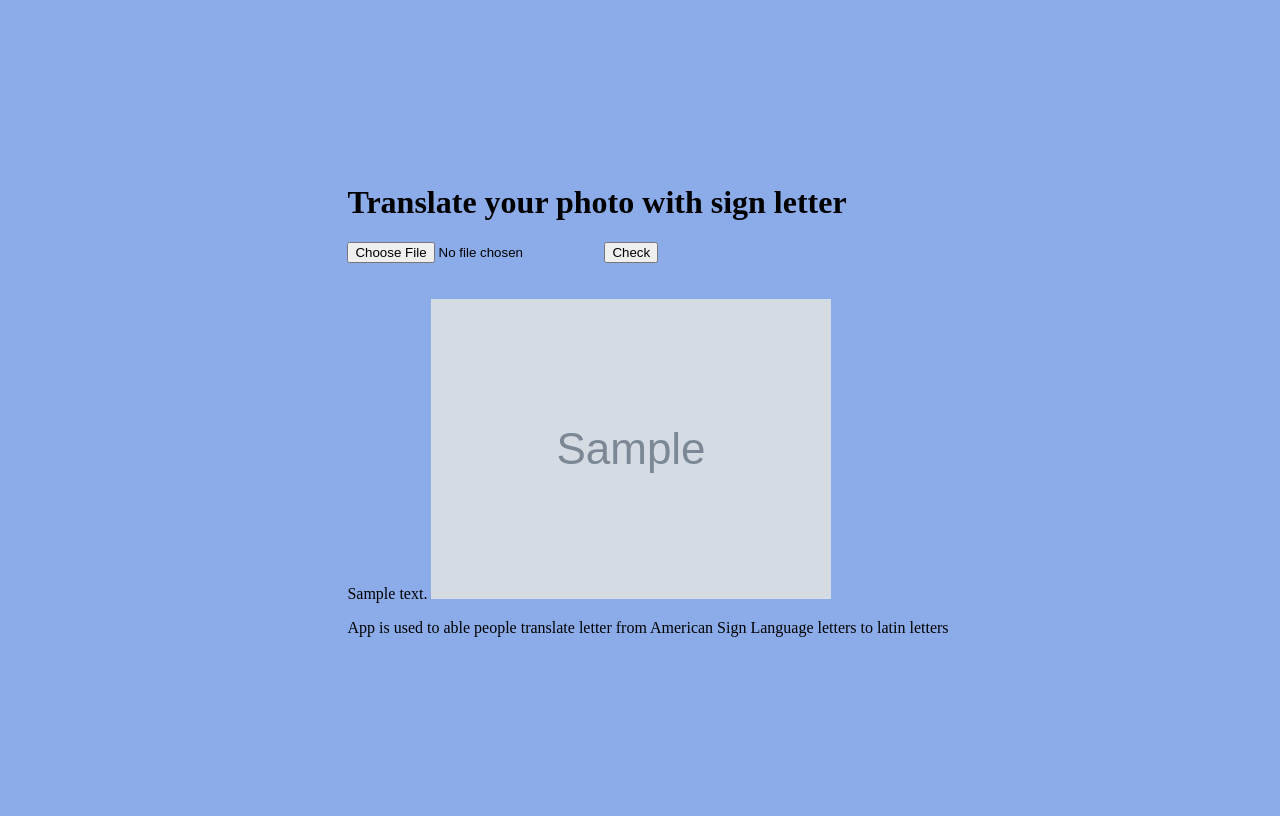
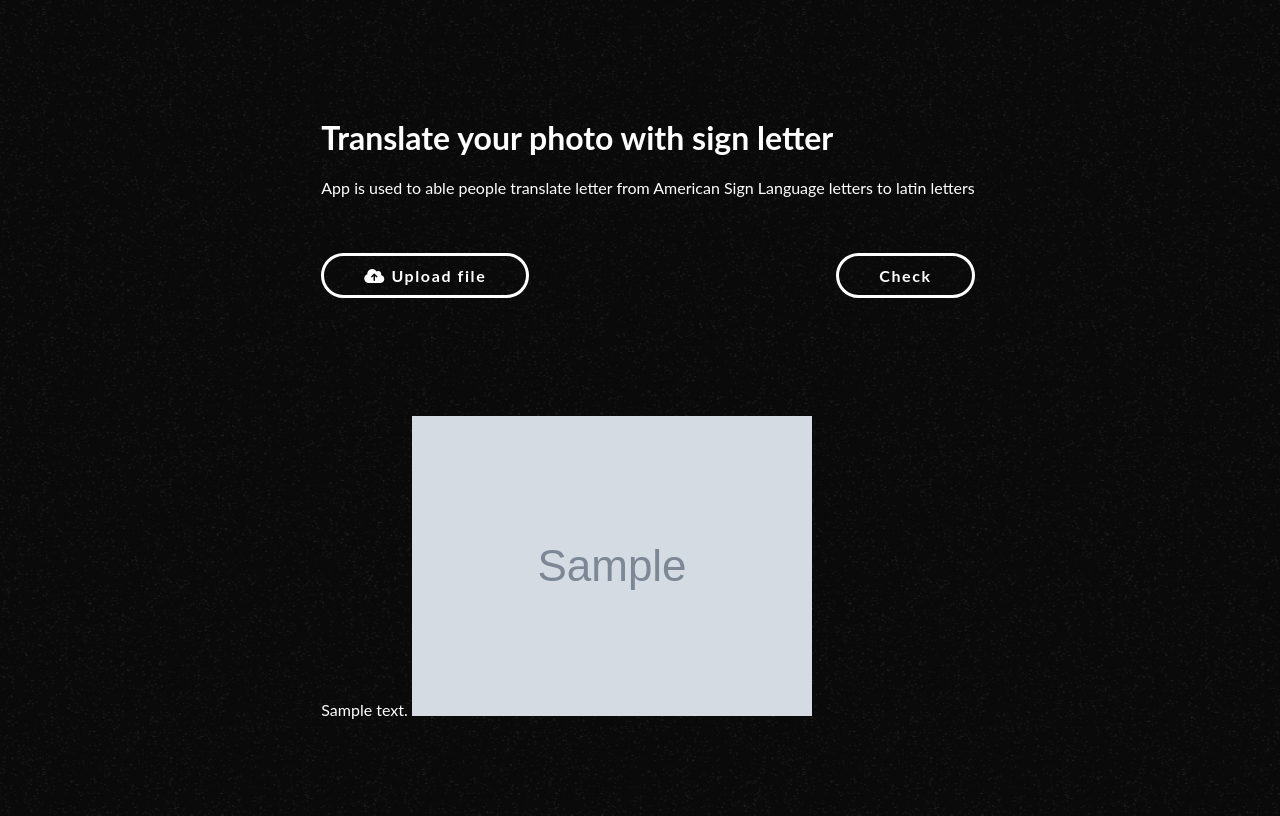
Before and after one commit to dtararuj/sign_language_letter_translator, a Flask app: template templates/index.html in a window 1280 px wide. Run offline with Flask 2, Linux system fonts and the light colour scheme; the template is opened without the code that fills it: most values are stand-ins (such as "Sample title", 1, 10 or a date in 2020); grey boxes marked "Sample" are stand-in pictures.

Commit message:
new style and index.html

```diff
--- a/app.py
+++ b/app.py
@@ -2,7 +2,7 @@ import numpy as np
 from tensorflow.keras import models
 import cv2
 import os
-from flask import Flask, render_template, request, redirect, flash
+from flask import Flask, render_template, request, redirect, flash, url_for, Response
 from werkzeug.utils import secure_filename
 
 
@@ -67,30 +67,33 @@ def upload_file():
 # create our predictions
 @app.route('/predict', methods = ['GET','POST'])
 def predict():
-    # here we'r loading uploaded photo from temporary folder
-    file1 = request.files['file']
-    filename1 = file1.filename
-    file_path = (os.path.join(app.config['UPLOAD_FOLDER'], filename1))
-    file1.save(file_path)
+    if request.method == 'POST':
+        # here we'r loading uploaded photo from temporary folder
+        file1 = request.files['file']
+        filename1 = file1.filename
+        file_path = (os.path.join(app.config['UPLOAD_FOLDER'], filename1))
+        file1.save(file_path)
 
-    new_photo =cv2.imread(file_path,cv2.IMREAD_UNCHANGED)
+        new_photo =cv2.imread(file_path,cv2.IMREAD_UNCHANGED)
 
-    # due to model definition we need to save photo in grayscale
-    gray = cv2.cvtColor(new_photo, cv2.COLOR_BGR2GRAY)
+        # due to model definition we need to save photo in grayscale
+        gray = cv2.cvtColor(new_photo, cv2.COLOR_BGR2GRAY)
 
-    # our photo need to be scaled to format 28 x 28
-    dim = (28, 28)
+        # our photo need to be scaled to format 28 x 28
+        dim = (28, 28)
 
-    resized = cv2.resize(gray, dim, interpolation = cv2.INTER_AREA)
+        resized = cv2.resize(gray, dim, interpolation = cv2.INTER_AREA)
 
-    # last step is to resize your photo to specific shape, which is specific for model input layer
-    resized1 = resized.reshape(-1,28,28,1)
+        # last step is to resize your photo to specific shape, which is specific for model input layer
+        resized1 = resized.reshape(-1,28,28,1)
 
-    # prediction our uploaded photo
-    prediction  = model.predict(resized1).argmax(axis = 1)
+        # prediction our uploaded photo
+        prediction  = model.predict(resized1).argmax(axis = 1)
 
-    output = slownik[prediction[0]]
-    return render_template('index.html', prediction_text="This letter is {}".format(output), user_image = file_path)
+        output = slownik[prediction[0]]
+        return render_template('index.html', prediction_text="This letter is {}".format(output),user_image = os.path.join("static\images",filename1))
+    return render_template('index.html')
+
 
 if __name__ == "__main__":
     app.run(debug=False)
--- a/templates/index.html
+++ b/templates/index.html
@@ -1,35 +1,41 @@
 <!DOCTYPE html>
-<html >
+<html>
 <head>
   <meta charset="UTF-8">
-  <title>sign language translator</title>
+   <title>Sign Language Translator</title>
+  <meta http-equiv="X-UA-Compatible" content="IE=edge">
+  <meta name="viewport" content="width=device-width, initial-scale=1.0, maximum-scale=1.0, user-scalable=no"/>
+  <meta name="description" content="Translate your photo with sign letter">
+
+  <link rel="stylesheet" href="./style.css"/>
+  <link rel="stylesheet" href="https://cdnjs.cloudflare.com/ajax/libs/font-awesome/6.0.0-beta2/css/all.min.css" integrity="sha512-YWzhKL2whUzgiheMoBFwW8CKV4qpHQAEuvilg9FAn5VJUDwKZZxkJNuGM4XkWuk94WCrrwslk8yWNGmY1EduTA==" crossorigin="anonymous" referrerpolicy="no-referrer" />
+</head>
+
+<body>
+  <div class="login-wrapper">
+    <div class="login">
+      <h1>Translate your photo with sign letter</h1>
+      <p> App is used to able people translate letter from American Sign Language letters to latin letters </p>
+
+        <!-- Main Input For Receiving Query to our ML -->
+        <form action="/predict" method="post" enctype="multipart/form-data">
 
 
-</head>
-
-<body style="background: rgb(140, 172, 233);">
-  <div class="login-wrapper", style= "display: flex;align-items: center;justify-content: center;
-  width: 100vw;height: 100vh;">
-    <div class="login">
-      <h1>Translate your photo with sign letter</h1>
-
-        <!-- Main Input For Receiving Query to our ML -->
-        <form action="{{ url_for('predict')}}"method="post" enctype="multipart/form-data">
-
-          <input type="file" name="file" accept="image/*" required/>
+          <label for="file" class="upload-label">
+            <i class="fa fa-cloud-upload"></i> Upload file
+          </label>
+          <input type="file" id="file" name="file" accept="image/*" required />
           <!-- <input type = "submit" value="Upload">-->
-            <button type="submit" class="btn btn-primary btn-block btn-large">Check</button>
+          <button type="submit" class="btn btn-primary btn-block btn-large">Check</button>
         </form>
 
       <br>
       <br>
       {{ prediction_text }}
+      <img class="image" src="{{ user_image }}">
 
-      <img src="{{ user_image }}" alt="User Image" class="img-thumbnail">
 
-      <p>App is used to able people translate letter from American Sign Language letters to latin letters
-     </p>
-
+    </div>
     </div>
   </div>
 
--- /dev/null
+++ b/templates/style.css
@@ -0,0 +1,139 @@
+body{
+    background-color: #0a0a0a;
+    color: #ffffff;
+    overflow-x: hidden;
+    font-family: lato,sans-serif;
+}
+body::before {
+    background-image: url(./grain.png);
+    background-size: 380px 380px;
+    background-repeat: repeat;
+    content: "";
+    height: 300%;
+    left: -50%;
+    opacity: .2;
+    position: fixed;
+    top: -100%;
+    width: 300%;
+    animation: grain 6s steps(10) infinite;
+    z-index: -1;
+}
+
+.login-wrapper{
+    display: flex;
+    align-items: center;
+    justify-content: center;
+    width: 100vw;
+    height: 100vh;
+}
+
+form{
+    display: flex;
+    justify-content: space-between;
+    padding: 2.5rem 0 5rem 0;
+}
+
+.img-preview {
+    width: 256px;
+    height: 256px;
+    position: relative;
+    border: 5px solid #F8F8F8;
+    box-shadow: 0px 2px 4px 0px rgba(0, 0, 0, 0.1);
+    margin-top: 1em;
+    margin-bottom: 1em;
+}
+
+.img-preview>div {
+    width: 100%;
+    height: 100%;
+    background-size: 256px 256px;
+    background-repeat: no-repeat;
+    background-position: center;
+}
+
+input[type="file"] {
+    display: none;
+}
+
+/*.upload-label{*/
+/*    display: inline-block;*/
+/*    padding: 12px 30px;*/
+/*    background: #39D2B4;*/
+/*    color: #fff;*/
+/*    font-size: 1em;*/
+/*    transition: all .4s;*/
+/*    cursor: pointer;*/
+/*}*/
+
+/*.upload-label:hover{*/
+/*    background: #34495E;*/
+/*    color: #39D2B4;*/
+/*}*/
+
+.loader {
+    border: 8px solid #f3f3f3; /* Light grey */
+    border-top: 8px solid #3498db; /* Blue */
+    border-radius: 50%;
+    width: 50px;
+    height: 50px;
+    animation: spin 1s linear infinite;
+}
+
+@keyframes spin {
+    0% { transform: rotate(0deg); }
+    100% { transform: rotate(360deg); }
+}
+
+button, .upload-label {
+    font-family: lato,sans-serif;
+    font-weight: bold;
+    font-size: 1em;
+    letter-spacing: 0.1em;
+    text-decoration: none;
+    color: #ffffff;
+    display: inline-block;
+    padding: 10px 40px 10px 40px;
+    position: relative;
+    border: 3px solid #ffffff;
+    border-radius: 25px;
+    background-color: transparent;
+    transition: .3s background-color ease-in-out;
+}
+button:hover, .upload-label:hover{
+    cursor: pointer;
+    background-color: #ffffff;
+    color: #0a0a0a;
+}
+
+@keyframes grain {
+    0%, 100% {
+        transform: translate(0, 0);
+    }
+    10% {
+        transform: translate(-5%, -10%);
+    }
+    20% {
+        transform: translate(-15%, 5%);
+    }
+    30% {
+        transform: translate(7%, -25%);
+    }
+    40% {
+        transform: translate(-5%, 25%);
+    }
+    50% {
+        transform: translate(-15%, 10%);
+    }
+    60% {
+        transform: translate(15%, 0);
+    }
+    70% {
+        transform: translate(0, 15%);
+    }
+    80% {
+        transform: translate(3%, 35%);
+    }
+    90% {
+        transform: translate(-10%, 10%);
+    }
+}
```
Also changed, not shown: static/images/abjd.jpg (added), static/images/sign_check.JPG (added), templates/grain.png (added).
